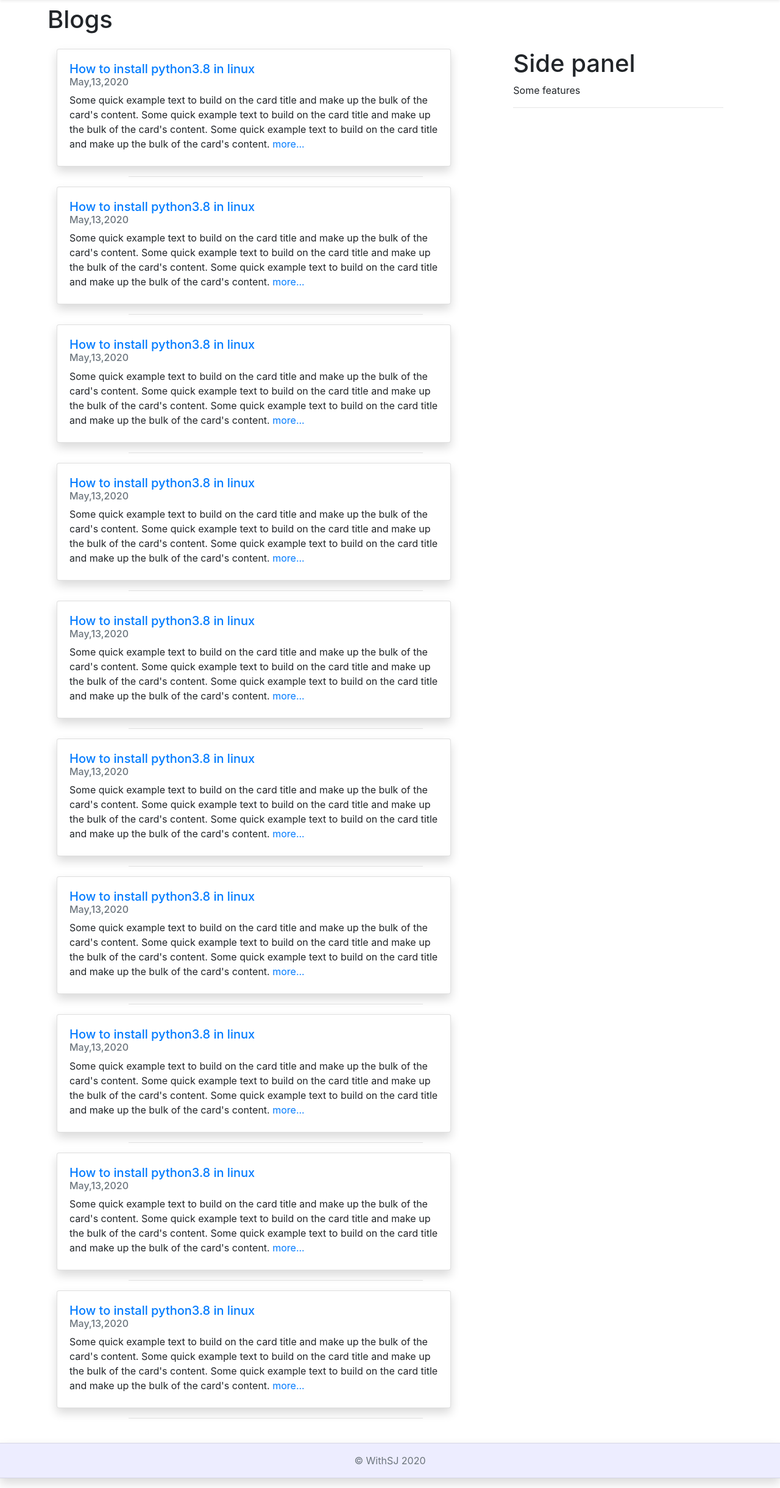
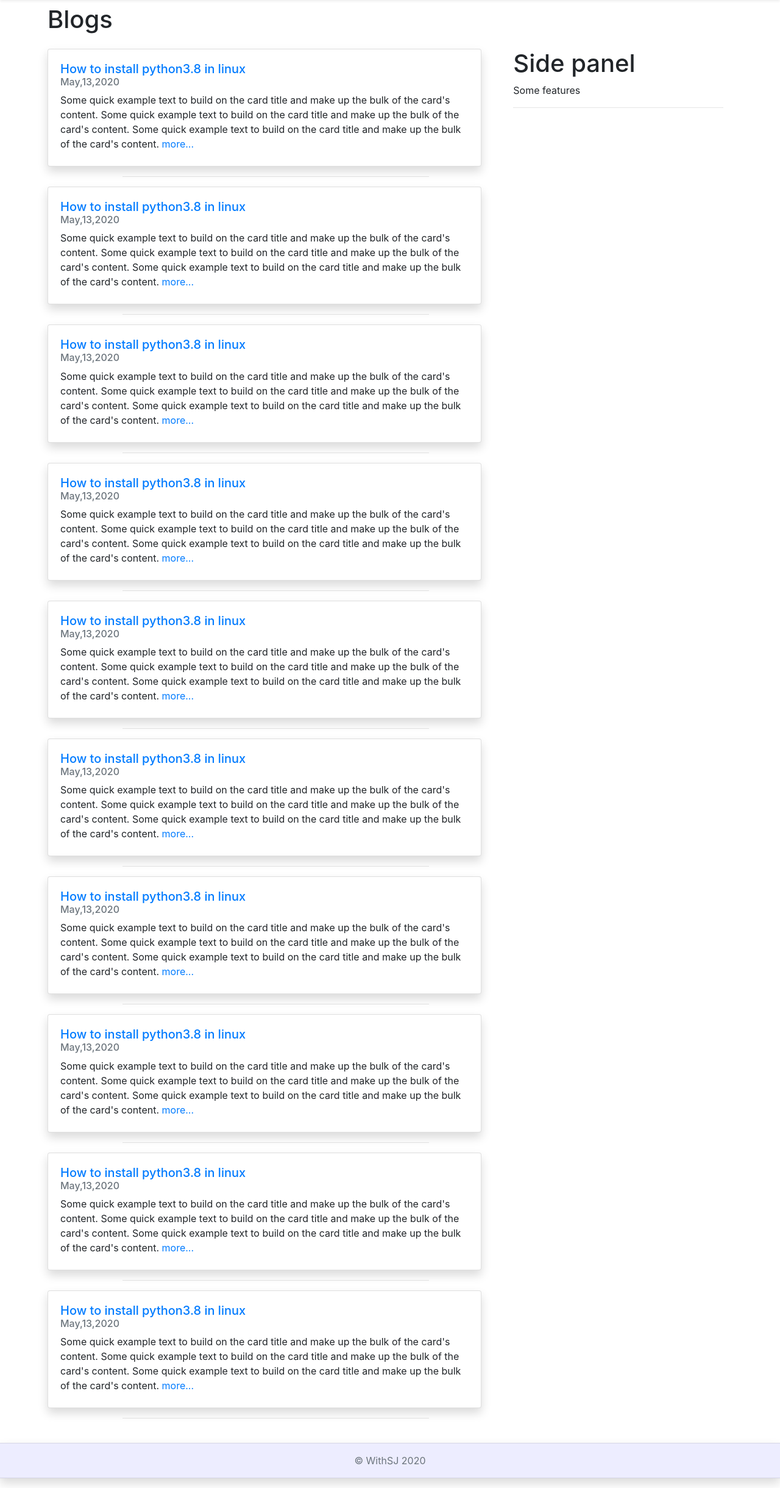
Before and after one commit to WithSJ/withsj-web, a Flask app: page /blogs in a window 1280 px wide. Shown: the part 56-2496 px from the top of the page at 61% size. Run offline with Flask 2, Linux system fonts and the light colour scheme; some libraries are stand-ins or nearby versions.

Commit message:
blog cards update

```diff
--- a/templates/blogcard.html
+++ b/templates/blogcard.html
@@ -1,11 +1,9 @@
 {%extends "blogs.html"%}
 {%block blogcard%}
 
-<div class="container">
     {%for i in range(10)%}
         <div class="row">
-
-            <div class="card shadow" style="width: 90%;">
+                <div class="card shadow" style="width: 95%;">
                     <div class="card-body">
                         <a href=""><h5 class="card-title mb-0">How to install python3.8 in linux</h5></a>
 
@@ -28,7 +26,4 @@
 
     {%endfor%}
 
-<!-- end container -->
-</div>
-
 {%endblock blogcard%}
--- a/templates/blogs.html
+++ b/templates/blogs.html
@@ -3,12 +3,13 @@
     <h1 class="mb-4">Blogs</h1>
     <div class="container ">
         <div class="row">
-            <div class="col-sm col-md-8 ">
+            <div class="col-sm col-md-8 " >
                 {%block blogcard%}
                 {%endblock blogcard%}
 
             </div>
-            <div class="col-sm col-md-4">
+
+            <div class="col-sm col-md-4" >
                 <h1>Side panel</h1>
                 <p>Some features</p>
                 <hr>
```
Lines whose indentation alone changed are shown as unchanged.
